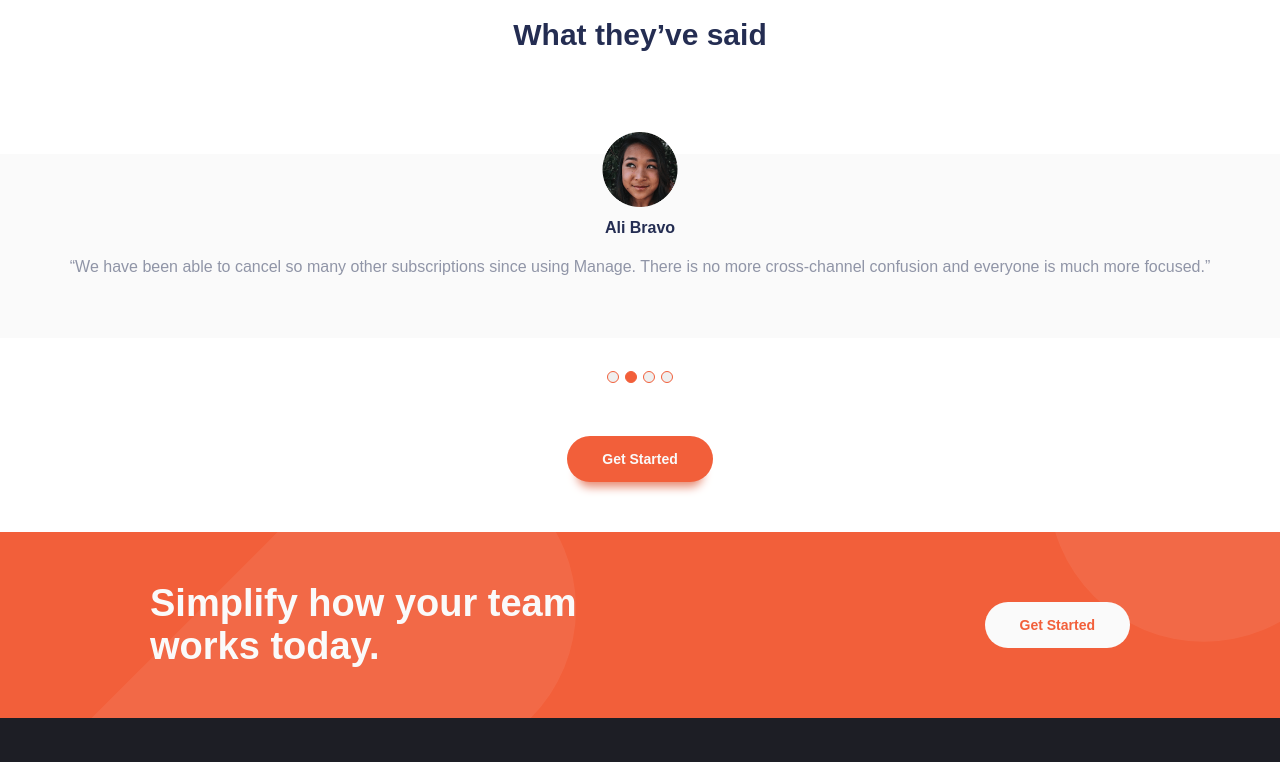
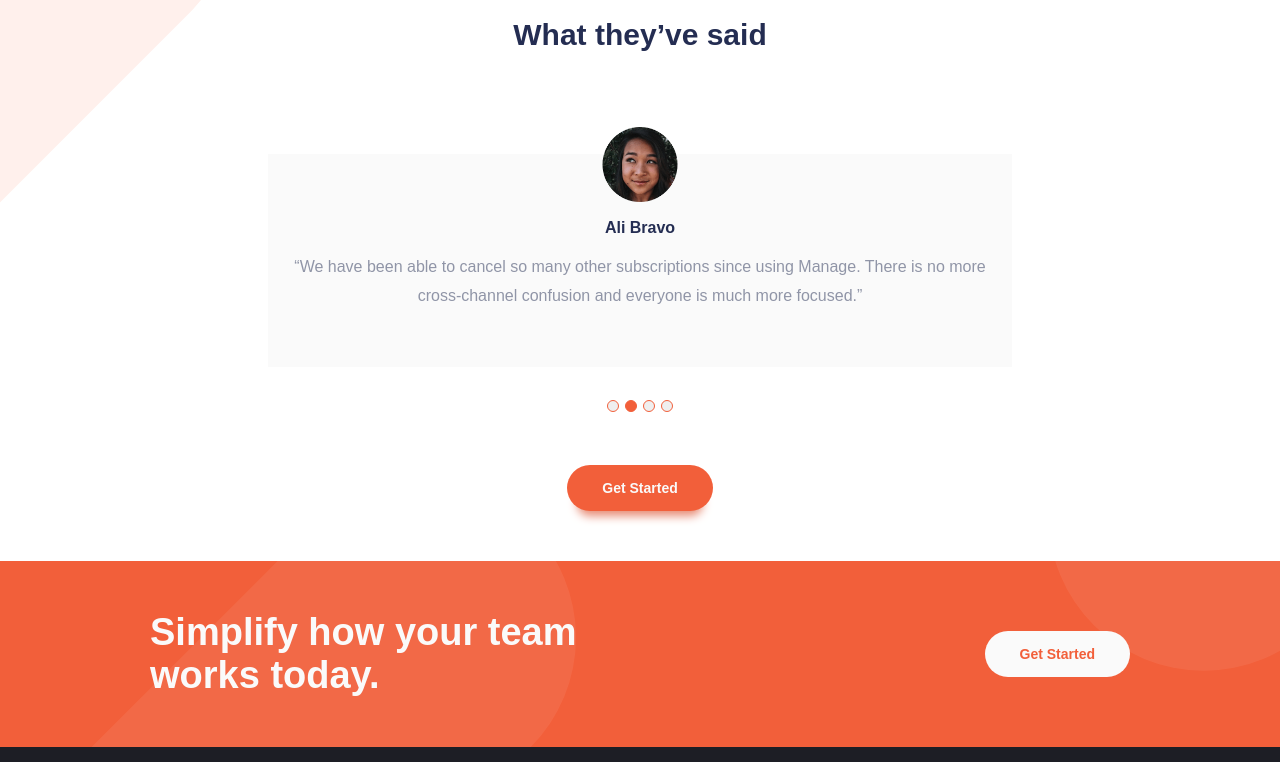
Before and after one commit to RaynaFaye/manage-lp, a plain HTML site: page index.html in a window 1280 px wide. Shown: the part 1517-2279 px from the top of the page. Drawn offline with Linux system fonts and the light colour scheme; a web font is replaced by a local one.

Commit message:
Adapted body background for different screen sizes

```diff
--- a/css/style.css
+++ b/css/style.css
@@ -340,7 +340,21 @@ body {
 .attribution a {
   color: #ffffff;
 }
+@media all and (min-width: 500px) {
+  body {
+    background-image: url(../images/bg-tablet-pattern.svg), url(../images/bg-tablet-pattern.svg);
+    background-position: left 75px top -100px, right -175px top 20%;
+    background-size: 100%, 75%;
+    background-repeat: no-repeat, no-repeat;
+  }
+}
 @media all and (min-width: 804px) {
+  body {
+    background-image: url(../images/bg-tablet-pattern.svg), url(../images/bg-tablet-pattern.svg);
+    background-position: right -125px top -100px, left -300px top 60%;
+    background-size: 65%, 60%;
+    background-repeat: no-repeat, no-repeat;
+  }
   /* Header section */
   .header {
     padding: 50px;
@@ -378,7 +392,7 @@ body {
     flex-direction: row-reverse;
     align-items: center;
     text-align: left;
-    padding: 75px 50px;
+    padding: 0 50px 75px 50px;
   }
   .intro__image-block,
   .intro__text-block {
@@ -418,6 +432,11 @@ body {
   }
   .about__facts__paragraph {
     margin: 0 0 50px 105px;
+  }
+  /* Testimonial section */
+  .testimonial {
+    width: 55%;
+    margin: auto;
   }
   /* Simplify section */
   .simplify {
@@ -476,6 +495,12 @@ body {
   }
 }
 @media all and (min-width: 1136px) {
+  body {
+    background-image: url(../images/bg-tablet-pattern.svg), url(../images/bg-tablet-pattern.svg);
+    background-position: right -125px top -100px, left -400px top 65%;
+    background-size: 55%, 50%;
+    background-repeat: no-repeat, no-repeat;
+  }
   /* Header section */
   .header {
     padding: 50px 150px;
@@ -532,6 +557,14 @@ body {
     width: 65%;
   }
 }
+@media all and (min-width: 1650px) {
+  body {
+    background-image: url(../images/bg-tablet-pattern.svg), url(../images/bg-tablet-pattern.svg);
+    background-position: right -125px top -100px, left -500px top 75%;
+    background-size: 55%, 50%;
+    background-repeat: no-repeat, no-repeat;
+  }
+}
 @media all and (min-width: 1732px) {
   /* Simplify section */
   .simplify {
```
